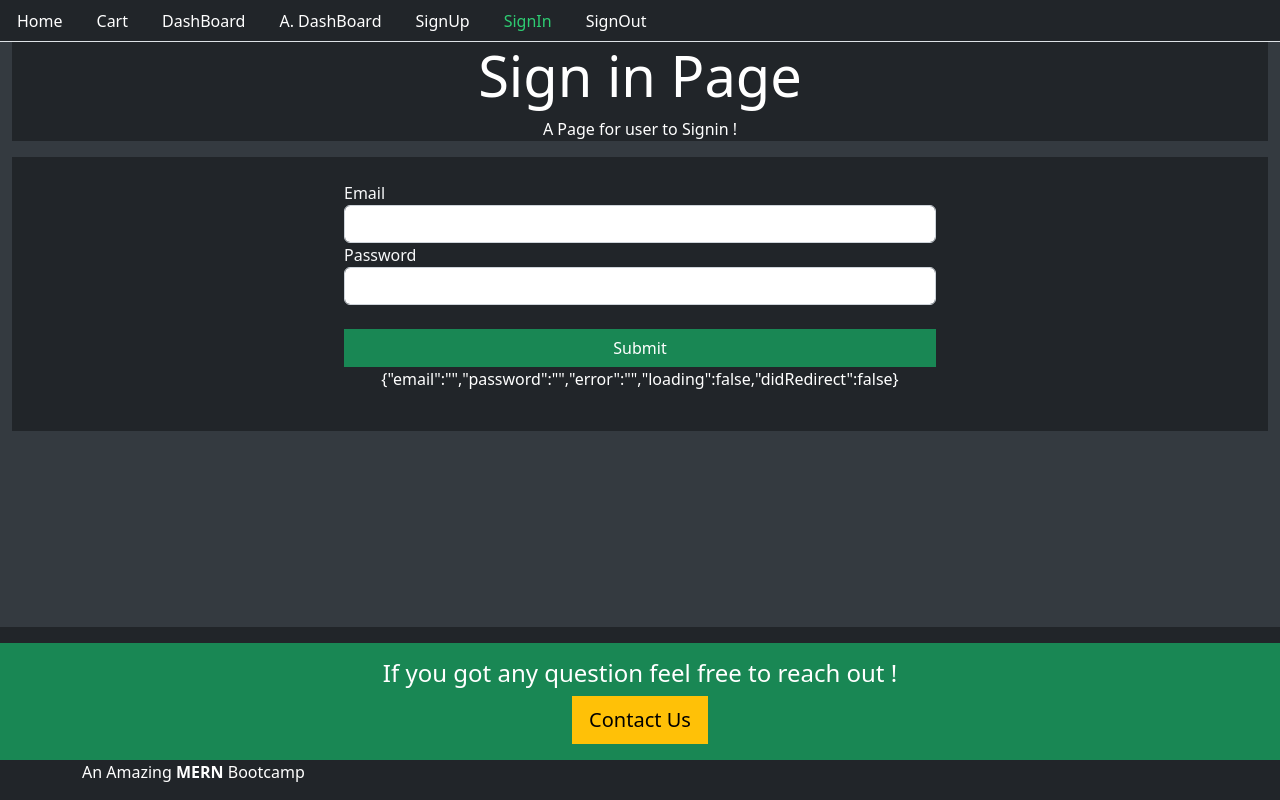
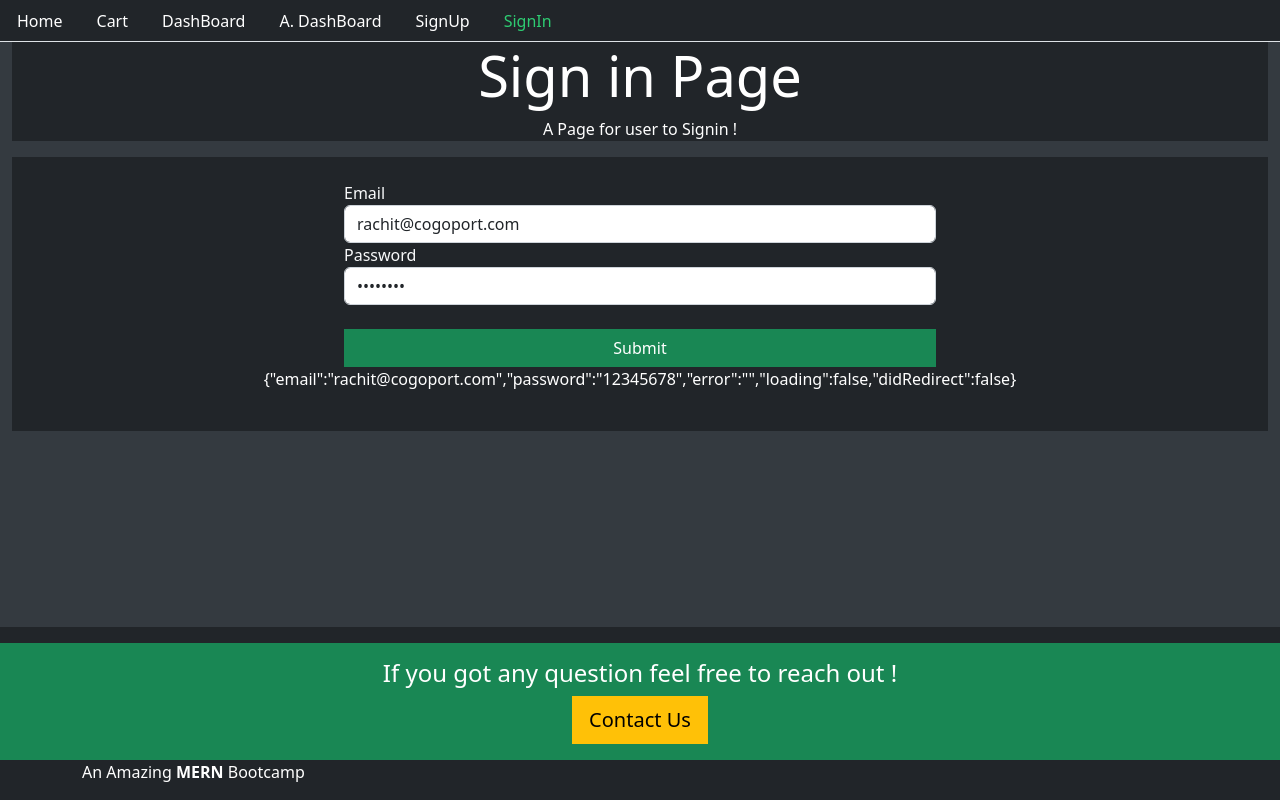
Before and after one commit to amansaini0003/Proj-Frontend, a React (Create React App) app: page /signin in a window 1280 px wide. Built offline with nearby package versions, Linux system fonts and the light colour scheme.

Commit message:
added restrictions on admin routes

```diff
--- a/src/core/Navigation.js
+++ b/src/core/Navigation.js
@@ -1,5 +1,6 @@
-import React from "react";
+import React, { Fragment } from "react";
 import { Link, withRouter } from "react-router-dom";
+import { signout, isAuthenticated } from "../auth/helper";
 
 const currentTab = (history, path) => {
   if (history.location.pathname === path) {
@@ -44,6 +45,9 @@
           A. DashBoard
         </Link>
       </li>
+
+      {!isAuthenticated() && (
+        <Fragment>
           <li className="nav-items">
             <Link
               style={currentTab(history, "/signup")}
@@ -53,6 +57,7 @@
               SignUp
             </Link>
           </li>
+
           <li className="nav-items">
             <Link
               style={currentTab(history, "/signin")}
@@ -62,15 +67,23 @@
               SignIn
             </Link>
           </li>
+        </Fragment>
+      )}
+
+      {isAuthenticated() && (
         <li className="nav-items">
-        <Link
-          style={currentTab(history, "/signout")}
-          className="nav-link"
-          to="/signout"
+          <span
+            className="nav-link text-warning"
+            onClick={() => {
+              signout(() => {
+                history.push("/");
+              });
+            }}
           >
             SignOut
-        </Link>
+          </span>
         </li>
+      )}
     </ul>
   </div>
 );
--- a/src/user/Signin.js
+++ b/src/user/Signin.js
@@ -6,8 +6,8 @@
 
 const Signin = () => {
   const [values, setValues] = useState({
-    email: "",
-    password: "",
+    email: "rachit@cogoport.com",
+    password: "12345678",
     error: "",
     loading: false,
     didRedirect: false,
```
Also changed, not shown: src/auth/helper/AdminRoutes.js (+26 -0 lines), src/auth/helper/PrivateRoutes.js (+26 -0 lines). Lines whose indentation alone changed are shown as unchanged.
